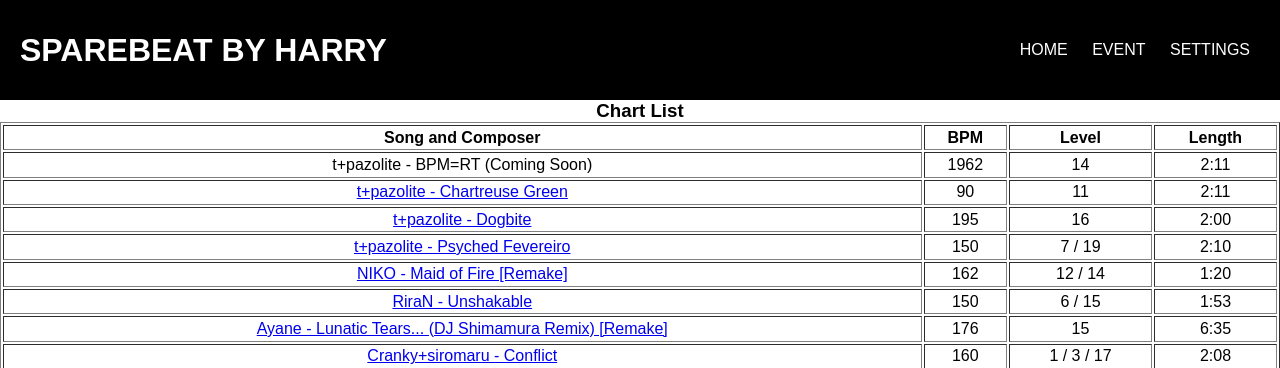
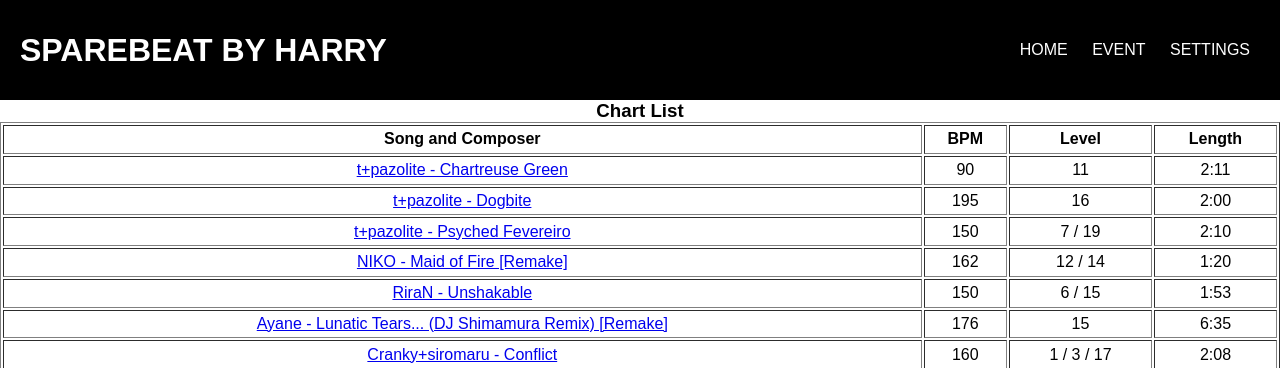
Before and after one commit to sparebeatbyharry/sparebeatbyharry.github.io, a plain HTML site: page index.html in a window 1280 px wide. Shown: the top 368 px of the page. Drawn offline with Linux system fonts and the light colour scheme.

Commit message:
Update index.html

```diff
--- a/index.html
+++ b/index.html
@@ -136,12 +136,6 @@
     <th>Length</th>
     </tr>
  <tr>
-  <td> t+pazolite - BPM=RT (Coming Soon)</td>
-  <td> 1962 </td>
-  <td> 14 </td>
-  <td> 2:11 </td>
-  </tr>
- <tr>
   <td> <a href="without_permisson/chartreuse_green.html">t+pazolite - Chartreuse Green</a></td>
   <td> 90 </td>
   <td> 11 </td>
```
